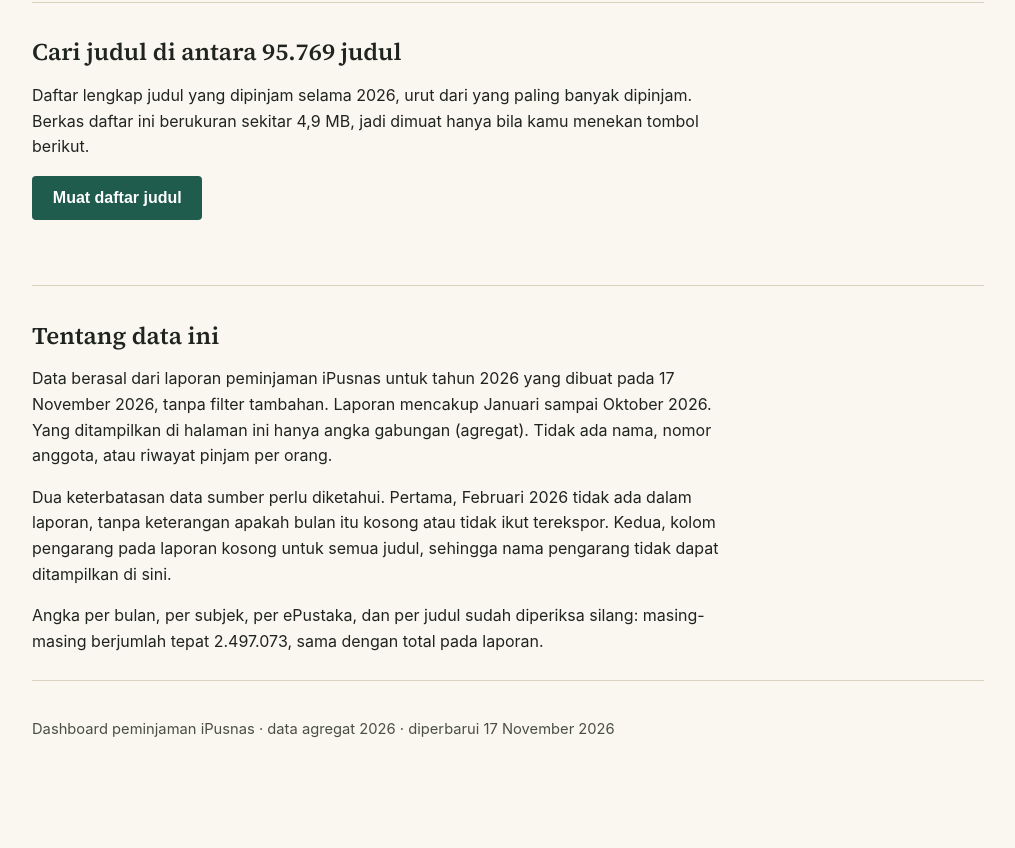
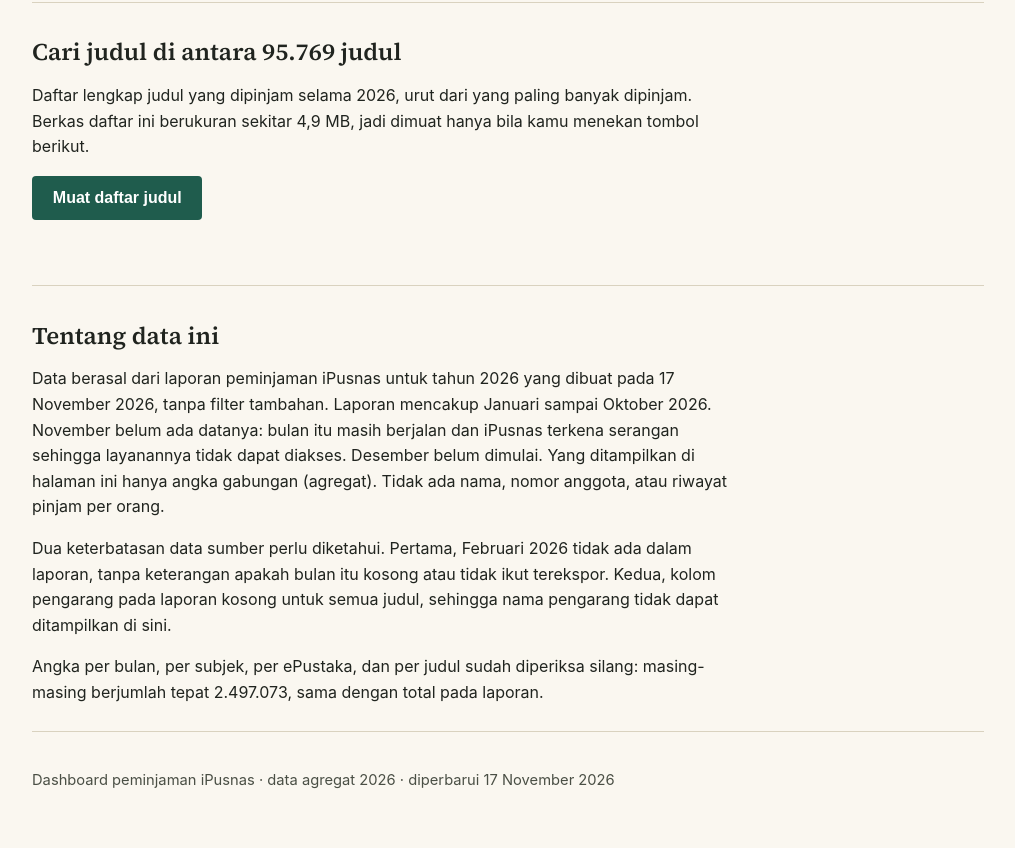
Before and after one commit to inaaghni-hub/dashboard-peminjaman-ipusnas, a plain HTML site: page index.html in a window 1280 px wide. Shown: the part 3539-4387 px from the top of the page, without its empty margins (132-1147 px from the left). Before the commit the page ends 4335 px from the top, so only its background shows below. Drawn offline with Linux system fonts and the light colour scheme.

Commit message:
Revisi keterangan: November belum ada data (serangan iPusnas), Desember belum dimulai

```diff
--- a/index.html
+++ b/index.html
@@ -122,7 +122,7 @@
 
   <section id="tentang" class="bagian">
     <h2>Tentang data ini</h2>
-    <p>Data berasal dari laporan peminjaman iPusnas untuk tahun 2026 yang dibuat pada 17 November 2026, tanpa filter tambahan. Laporan mencakup Januari sampai Oktober 2026. Yang ditampilkan di halaman ini hanya angka gabungan (agregat). Tidak ada nama, nomor anggota, atau riwayat pinjam per orang.</p>
+    <p>Data berasal dari laporan peminjaman iPusnas untuk tahun 2026 yang dibuat pada 17 November 2026, tanpa filter tambahan. Laporan mencakup Januari sampai Oktober 2026. November belum ada datanya: bulan itu masih berjalan dan iPusnas terkena serangan sehingga layanannya tidak dapat diakses. Desember belum dimulai. Yang ditampilkan di halaman ini hanya angka gabungan (agregat). Tidak ada nama, nomor anggota, atau riwayat pinjam per orang.</p>
     <p>Dua keterbatasan data sumber perlu diketahui. Pertama, Februari 2026 tidak ada dalam laporan, tanpa keterangan apakah bulan itu kosong atau tidak ikut terekspor. Kedua, kolom pengarang pada laporan kosong untuk semua judul, sehingga nama pengarang tidak dapat ditampilkan di sini.</p>
     <p>Angka per bulan, per subjek, per ePustaka, dan per judul sudah diperiksa silang: masing-masing berjumlah tepat 2.497.073, sama dengan total pada laporan.</p>
   </section>
```
Also changed, not shown: 1 other file.
